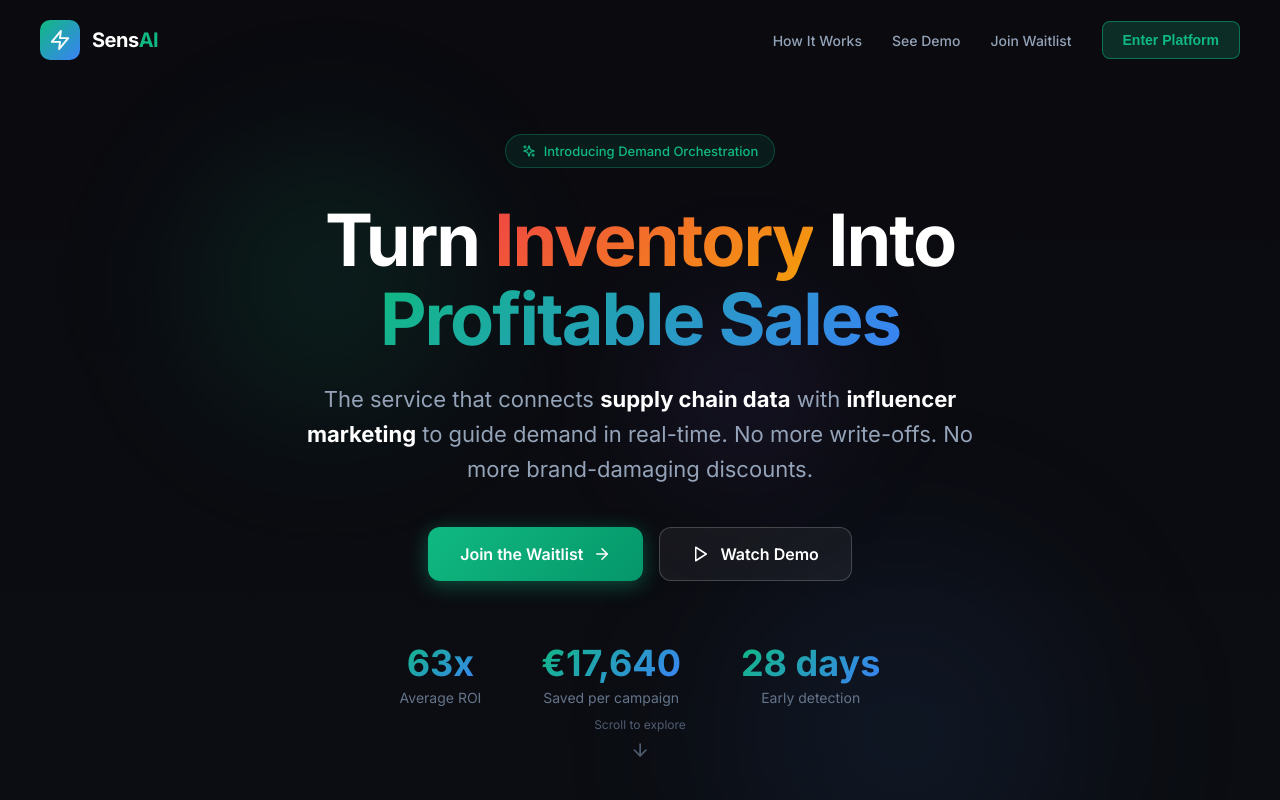
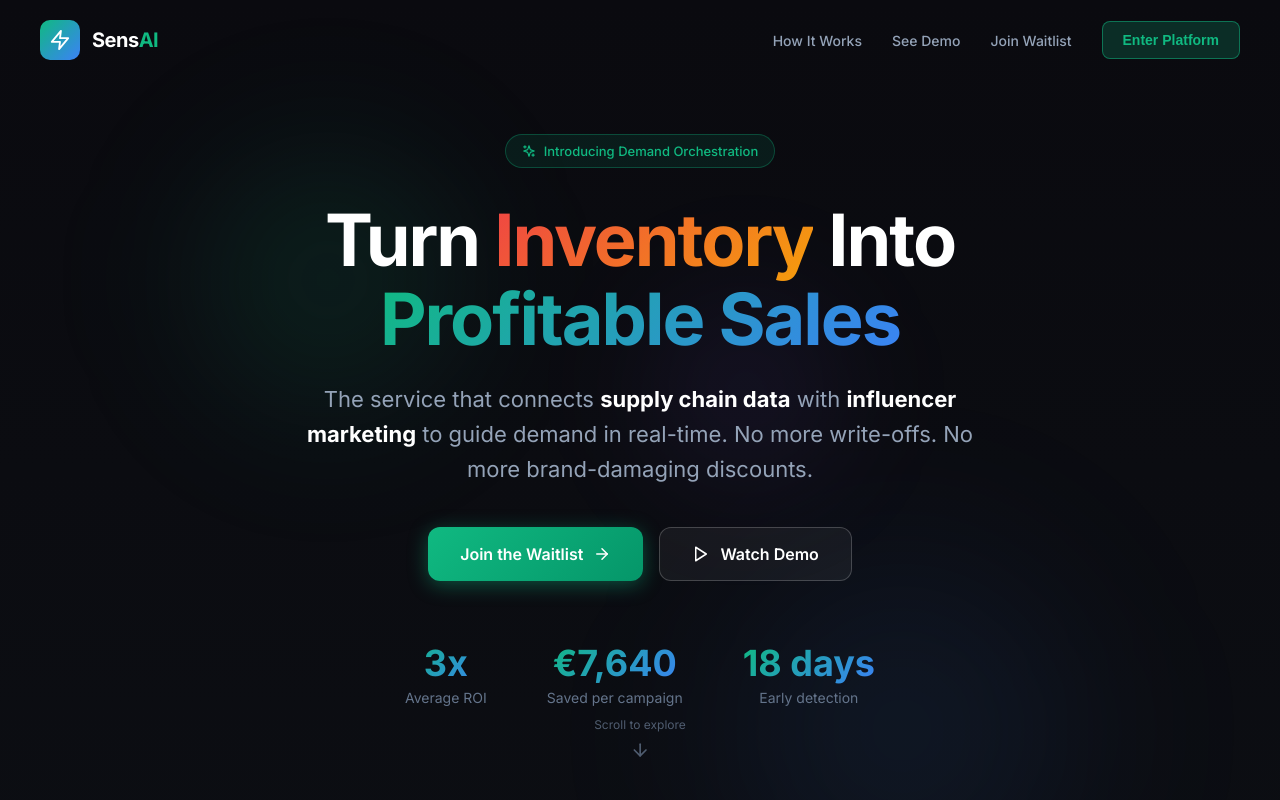
Before and after one commit to kevinonderbeke081183/sensai, a React (Vite) app: page / in a window 1280 px wide. Shown: the top 800 px of the page. Built offline with nearby package versions, Linux system fonts and the light colour scheme.

Commit message:
Update LandingPage.jsx

```diff
--- a/src/LandingPage.jsx
+++ b/src/LandingPage.jsx
@@ -342,9 +342,9 @@ export default function LandingPage({ onEnterApp }) {
           animation: 'slideUp 1s ease 0.6s both'
         }}>
           {[
-            { value: '63x', label: 'Average ROI' },
-            { value: '€17,640', label: 'Saved per campaign' },
-            { value: '28 days', label: 'Early detection' }
+            { value: '3x', label: 'Average ROI' },
+            { value: '€7,640', label: 'Saved per campaign' },
+            { value: '18 days', label: 'Early detection' }
           ].map((stat, i) => (
             <div key={i} style={{ textAlign: 'center' }}>
               <div style={{
@@ -406,7 +406,7 @@ export default function LandingPage({ onEnterApp }) {
               letterSpacing: '-1px',
               marginBottom: 20
             }}>
-              CPG Companies Lose Billions to<br />
+              CPG Companies Lose Millions to<br />
               <span style={{ color: '#ef4444' }}>Inventory Write-offs</span>
             </h2>
             <p style={{ fontSize: 18, color: '#94a3b8', maxWidth: 600, margin: '0 auto' }}>
```
